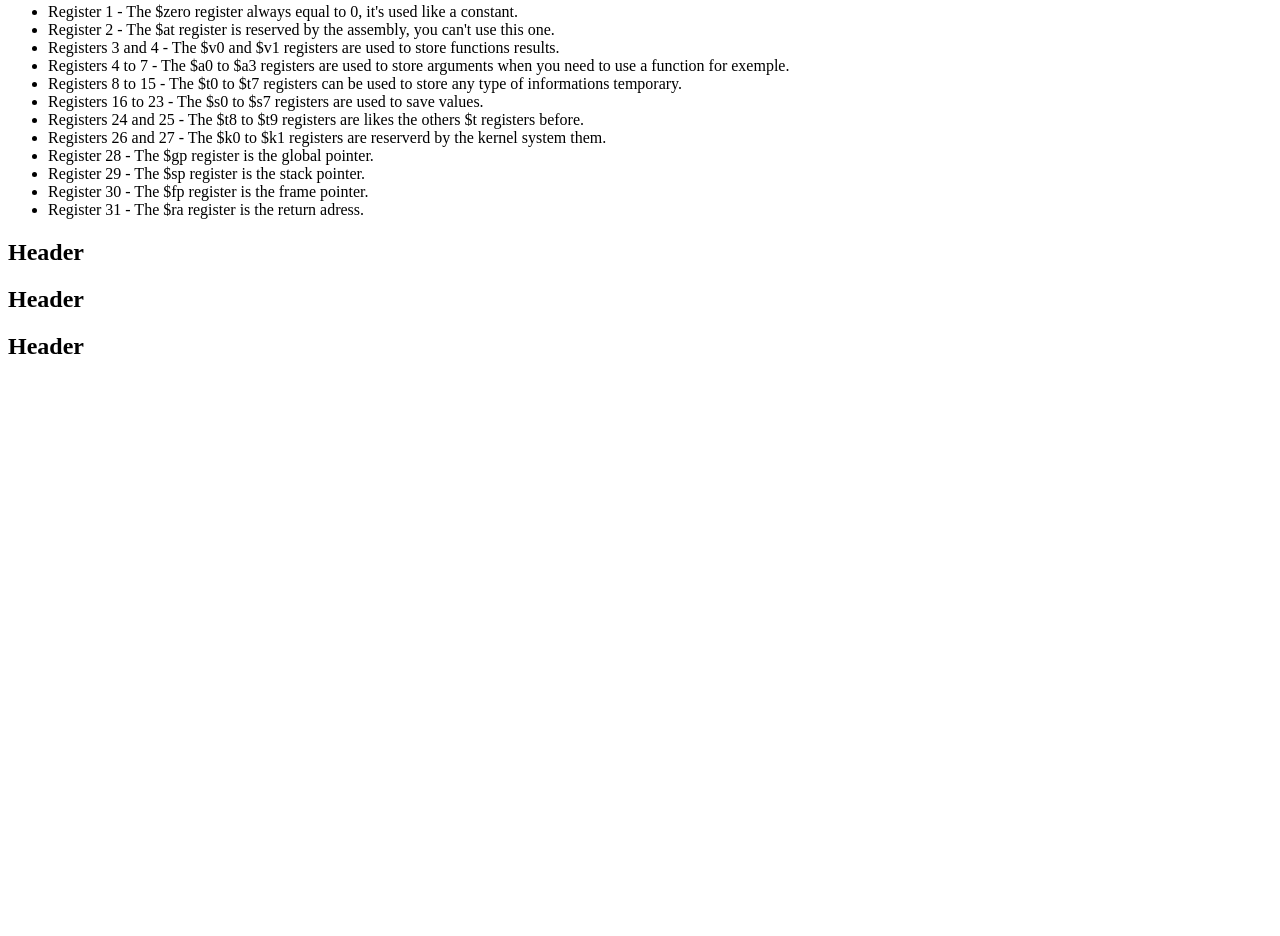
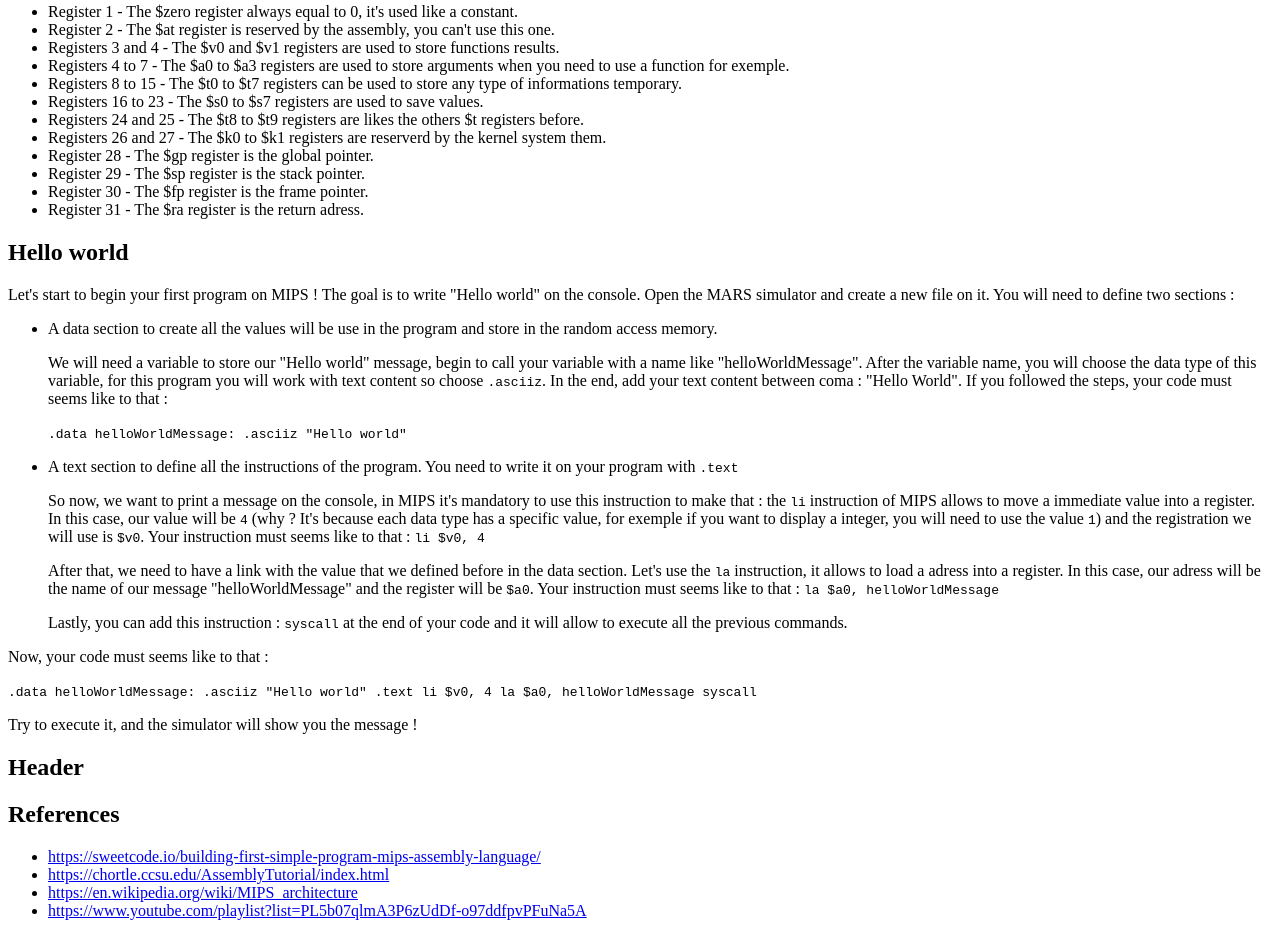
Before and after one commit to CorentinVernevaut/technical-documentation-page, a plain HTML site: page index.html in a window 1280 px wide. Shown: the part 461-1397 px from the top of the page. Before the commit the page ends 841 px from the top, so only its background shows below. Drawn offline with Linux system fonts and the light colour scheme.

Commit message:
added Hello World and references parts

```diff
--- a/index.html
+++ b/index.html
@@ -9,12 +9,12 @@
 <body>
 
     <nav id="navbar">
-        <h1>MIPS Documentation</h1>
+        <h1>MIPS Beginner Documentation</h1>
         <a class="nav-link" href="#Introduction">Introduction</a>
         <a class="nav-link" href="#Registers">Registers</a>
+        <a class="nav-link" href="#Hello_world">Hello world</a>
         <a class="nav-link" href="#">Header</a>
-        <a class="nav-link" href="#">Header</a>
-        <a class="nav-link" href="#">Header</a>
+        <a class="nav-link" href="#References">References</a>
     </nav>
 
     <main id="main-doc">
@@ -90,16 +90,90 @@
             </ul>
         </section>
 
-        <section class="main-section" id="">
-            <h2 class="header">Header</h2>
+        <section class="main-section" id="Hello_world">
+            <h2 class="header">Hello world</h2>
+            <p>Let's start to begin your first program on MIPS ! The goal is to write "Hello world" on the console. Open
+                the MARS simulator and create a new file on it. You will need to define two sections :</p>
+            <ul>
+                <li>
+                    <p>A data section to create all the values will be use in the program and store in the random access
+                        memory.</p>
+
+                    <p>We will need a variable to store our "Hello world" message, begin to call your variable with a
+                        name like "helloWorldMessage". After the variable name, you will choose the data type of this
+                        variable, for this program you will work with text content so choose <code>.asciiz</code>. In
+                        the end, add your text content between coma : "Hello World". If you followed the steps, your
+                        code must seems like to that :</p>
+                    <code>
+                        .data
+                            helloWorldMessage: .asciiz "Hello world"
+                    </code>
+                </li>
+                <li>
+                    <p>A text section to define all the instructions of the program. You need to write it on your
+                        program with <code>.text</code></p>
+
+                    <p>So now, we want to print a message on the console, in MIPS it's mandatory to use this instruction
+                        to make that : the <code>li</code> instruction of MIPS allows to move a immediate value into a
+                        register. In this case, our value will be <code>4</code> (why ? It's because each data type has
+                        a specific value, for exemple if you want to display a integer, you will need to use the value
+                        <code>1</code>) and the registration we will use is <code>$v0</code>. Your instruction must
+                        seems like to that :
+                        <code>
+                            li $v0, 4
+                        </code>
+                    </p>
+
+
+                    <p>After that, we need to have a link with the value that we defined before in the data section.
+                        Let's use the <code>la</code> instruction, it allows to load a adress into a register. In this
+                        case, our adress will be the name of our message "helloWorldMessage" and the register will be
+                        <code>$a0</code>. Your instruction must seems like to that :
+                        <code>
+                            la $a0, helloWorldMessage
+                        </code>
+                    </p>
+
+                    <p>Lastly, you can add this instruction : <code>syscall</code> at the end of your code and it will
+                        allow to execute all the previous commands.</p>
+                </li>
+            </ul>
+            <p>Now, your code must seems like to that :</p>
+            <code>
+                .data
+                    helloWorldMessage: .asciiz "Hello world"
+                .text
+                    li $v0, 4
+                    la $a0, helloWorldMessage
+                    syscall
+            </code>
+            <p>Try to execute it, and the simulator will show you the message !</p>
         </section>
 
         <section class="main-section" id="">
             <h2 class="header">Header</h2>
         </section>
 
-        <section class="main-section" id="">
-            <h2 class="header">Header</h2>
+        <section class="main-section" id="References">
+            <h2 class="header">References</h2>
+            <ul>
+                <li>
+                    <a href="https://sweetcode.io/building-first-simple-program-mips-assembly-language/"
+                        target="_blank">https://sweetcode.io/building-first-simple-program-mips-assembly-language/</a>
+                </li>
+                <li>
+                    <a href="https://chortle.ccsu.edu/AssemblyTutorial/index.html"
+                        target="_blank">https://chortle.ccsu.edu/AssemblyTutorial/index.html</a>
+                </li>
+                <li>
+                    <a href="https://en.wikipedia.org/wiki/MIPS_architecture"
+                        target="_blank">https://en.wikipedia.org/wiki/MIPS_architecture</a>
+                </li>
+                <li>
+                    <a href="https://www.youtube.com/playlist?list=PL5b07qlmA3P6zUdDf-o97ddfpvPFuNa5A"
+                        target="_blank">https://www.youtube.com/playlist?list=PL5b07qlmA3P6zUdDf-o97ddfpvPFuNa5A</a>
+                </li>
+            </ul>
         </section>
     </main>
 
```
